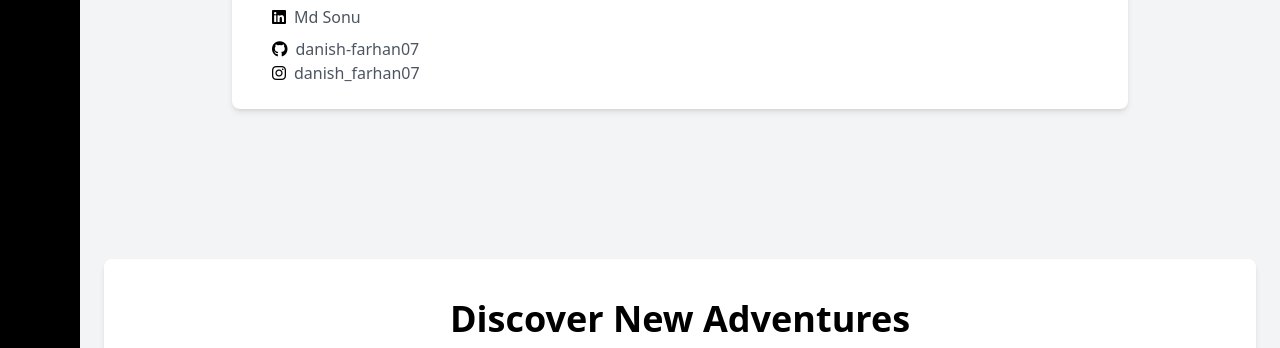
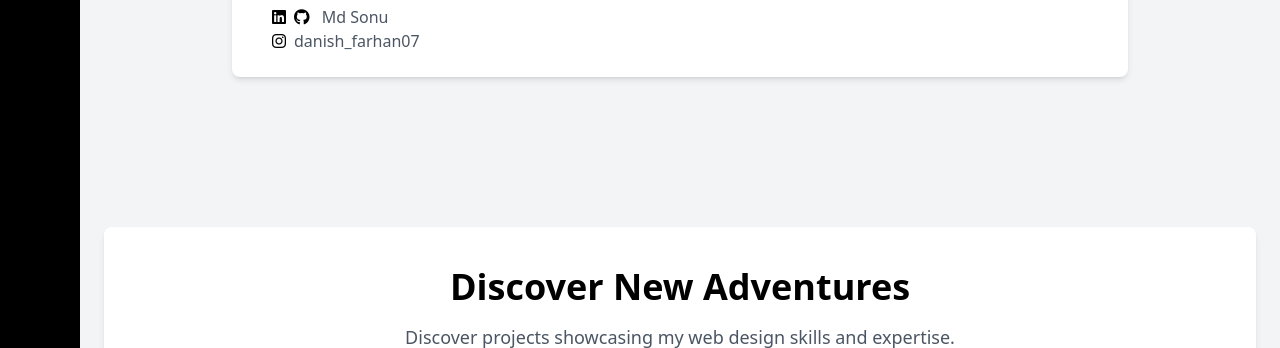
Before and after one commit to md-sonu07/portfolio, a plain HTML site: page index.html in a window 1280 px wide. Shown: the part 452-800 px from the top of the page. Drawn offline with nearby package versions, Linux system fonts and the light colour scheme.

Commit message:
index.html

```diff
--- a/index.html
+++ b/index.html
@@ -8,11 +8,8 @@
     content="Danish Farhan is a passionate developer and creative professional specializing in crafting engaging user experiences and building efficient, innovative web applications." />
   <link rel="icon" href="https://danish-farhan07.github.io/Profile-card/photos/df.png" />
   <script src="https://cdn.tailwindcss.com"></script>
-
   <script src="https://kit.fontawesome.com/f3b142cdac.js" crossorigin="anonymous"></script>
   <script src="https://unpkg.com/typed.js@2.0.16/dist/typed.umd.js"></script>
-
-
   <title>Portfolio</title>
 </head>
 <style>
@@ -80,9 +77,8 @@
       </button>
     </div>
     <!-- navbar -->
-    <div>
-        <!-- Navbar -->
-      <nav class="bg-black z-20 w-full sm:hidden h-16 fixed top-0 left-0 flex items-center justify-between px-5 shadow-lg">
+      <nav
+      class="bg-black z-20 w-full sm:hidden h-16 fixed top-0 left-0 flex items-center justify-between px-5 shadow-lg">
         <!-- Logo -->
         <div class="flex items-center gap-2">
           <i class="fa-solid fa-code text-2xl text-white"></i>
@@ -109,8 +105,6 @@
         </div>
       </nav>
 
-    </div>
-
     <!-- Main Content -->
     <div class="flex-1 p-6 overflow-y-auto">
       <!-- Profile Section -->
@@ -130,19 +124,28 @@
 
           <div class="relative select-none">
             <!-- Future Text -->
-            <span class="absolute  font-mono top-[-32px] max-sm:left-[12rem] left-[17rem] text-2xl font-bold text-transparent outline-none" style="-webkit-text-stroke: 1px black;">
+            <span
+              class="absolute  font-mono top-[-32px] max-sm:left-[12rem] left-[17rem] text-2xl font-bold text-transparent outline-none"
+              style="-webkit-text-stroke: 1px black;">
               Future
             </span>
 
 
             <!-- Arrow SVG -->
-            <svg xmlns="http://www.w3.org/2000/svg" class="absolute top-[-1.5rem] -rotate-3 left-48 max-md:w-[5rem] max-md:-left-34" xmlns:xlink="http://www.w3.org/1999/xlink" version="1.1" width="100" height="100" viewBox="0 0 256 256" xml:space="preserve">
+            <svg xmlns="http://www.w3.org/2000/svg"
+              class="absolute top-[-1.5rem] -rotate-3 left-48 max-md:w-[5rem] max-md:-left-34"
+              xmlns:xlink="http://www.w3.org/1999/xlink" version="1.1" width="100" height="100" viewBox="0 0 256 256"
+              xml:space="preserve">
               <defs>
               </defs>
-              <g style="stroke: none; stroke-width: 0; stroke-dasharray: none; stroke-linecap: butt; stroke-linejoin: miter; stroke-miterlimit: 10; fill: none; fill-rule: nonzero; opacity: 1;" transform="translate(209.979766536965 209.97976653696495) rotate(180) scale(1.83 1.83)" >
-                <path d="M 1 74.438 c -0.07 0 -0.141 -0.007 -0.211 -0.022 C 0.329 74.316 0 73.909 0 73.438 c 0 -13.545 7.554 -26.283 21.271 -35.866 c 11.195 -7.822 25.463 -12.761 37.501 -13.023 v -7.987 c 0 -0.37 0.204 -0.71 0.531 -0.883 c 0.325 -0.173 0.722 -0.153 1.029 0.055 L 89.561 35.5 C 89.835 35.686 90 35.997 90 36.329 s -0.165 0.643 -0.439 0.828 L 60.333 56.923 c -0.308 0.208 -0.704 0.228 -1.029 0.055 c -0.327 -0.173 -0.531 -0.513 -0.531 -0.883 v -8.62 C 28.863 47.668 9.734 56.539 1.911 73.851 C 1.747 74.214 1.387 74.438 1 74.438 z M 60.772 18.445 v 7.093 c 0 0.552 -0.447 1 -1 1 c -21.717 0 -53.929 16.674 -57.456 42.269 c 9.334 -15.291 29.063 -23.336 57.456 -23.336 c 0.553 0 1 0.448 1 1 v 7.739 l 26.442 -17.882 L 60.772 18.445 z" style="stroke: none; stroke-width: 1; stroke-dasharray: none; stroke-linecap: butt; stroke-linejoin: miter; stroke-miterlimit: 10; fill: rgb(0,0,0); fill-rule: nonzero; opacity: 1;" transform=" matrix(1 0 0 1 0 0) " stroke-linecap="round" />
+              <g style="stroke: none; stroke-width: 0; stroke-dasharray: none; stroke-linecap: butt; stroke-linejoin: miter; stroke-miterlimit: 10; fill: none; fill-rule: nonzero; opacity: 1;"
+                transform="translate(209.979766536965 209.97976653696495) rotate(180) scale(1.83 1.83)">
+                <path
+                  d="M 1 74.438 c -0.07 0 -0.141 -0.007 -0.211 -0.022 C 0.329 74.316 0 73.909 0 73.438 c 0 -13.545 7.554 -26.283 21.271 -35.866 c 11.195 -7.822 25.463 -12.761 37.501 -13.023 v -7.987 c 0 -0.37 0.204 -0.71 0.531 -0.883 c 0.325 -0.173 0.722 -0.153 1.029 0.055 L 89.561 35.5 C 89.835 35.686 90 35.997 90 36.329 s -0.165 0.643 -0.439 0.828 L 60.333 56.923 c -0.308 0.208 -0.704 0.228 -1.029 0.055 c -0.327 -0.173 -0.531 -0.513 -0.531 -0.883 v -8.62 C 28.863 47.668 9.734 56.539 1.911 73.851 C 1.747 74.214 1.387 74.438 1 74.438 z M 60.772 18.445 v 7.093 c 0 0.552 -0.447 1 -1 1 c -21.717 0 -53.929 16.674 -57.456 42.269 c 9.334 -15.291 29.063 -23.336 57.456 -23.336 c 0.553 0 1 0.448 1 1 v 7.739 l 26.442 -17.882 L 60.772 18.445 z"
+                  style="stroke: none; stroke-width: 1; stroke-dasharray: none; stroke-linecap: butt; stroke-linejoin: miter; stroke-miterlimit: 10; fill: rgb(0,0,0); fill-rule: nonzero; opacity: 1;"
+                  transform=" matrix(1 0 0 1 0 0) " stroke-linecap="round" />
               </g>
-              </svg>
+            </svg>
           </div>
 
 
@@ -166,12 +169,17 @@
         </p>
 
         <p class="text-gray-600 ml-4 mt-2 flex">
-          <span><i class="fab fa-linkedin pr-2 text-black"></i></span><a class="cursor-pointer" href="https://www.linkedin.com/in/md-sonu-b369a632a/"
-            target="_blank">Md Sonu</a>
-        </p>
-        <p class="text-gray-600 ml-4 mt-2 flex">
-          <span><i class="fab fa-github pr-2 text-black"></i></span><a class="cursor-pointer" href="https://github.com/danish-farhan07"
-            target="_blank">danish-farhan07</a>
+          <span>
+            <a class="cursor-pointer" href="https://www.linkedin.com/in/md-sonu-b369a632a/" target="_blank">
+              <i class="fab fa-linkedin pr-2 text-black"></i>
+          </a>
+        </span>
+        <span>
+          <a class="cursor-pointer" href="https://github.com/md-sonu07" target="_blank">
+            <i class="fab fa-github pr-2 text-black"></i>
+        </a>
+        <span>Md Sonu</span>
+      </span>
         </p>
         <p class="text-gray-600  ml-4  flex">
           <span><i class="fab fa-instagram pr-2 text-black"></i></span><a
@@ -231,7 +239,8 @@
                   A website showcasing dynamic movie streaming features with
                   personalized user interfaces.
                 </p>
-                <a href="https://github.com/danish-farhan07" target="_blank" class="font-medium underline text-black ">Read More</a>
+                <a href="https://github.com/danish-farhan07" target="_blank"
+                  class="font-medium underline text-black ">Read More</a>
               </div>
             </div>
 
@@ -255,7 +264,8 @@
                   Weather app provides current weather conditions, forecasts,
                   helping users plan their daily activities accordingly.
                 </p>
-                <a href="https://github.com/danish-farhan07" target="_blank" class="font-medium underline text-black ">Read More</a>
+                <a href="https://github.com/danish-farhan07" target="_blank"
+                  class="font-medium underline text-black ">Read More</a>
               </div>
             </div>
 
@@ -279,7 +289,8 @@
                   Search, filter, and explore a vast library of movies with
                   our movie search website. Find new releases, classic films!
                 </p>
-                <a href="https://github.com/danish-farhan07" target="_blank" class="font-medium underline text-black ">Read More</a>
+                <a href="https://github.com/danish-farhan07" target="_blank"
+                  class="font-medium underline text-black ">Read More</a>
               </div>
             </div>
 
@@ -303,7 +314,8 @@
                   A music streaming platform inspired by Spotify, offering a
                   similar user experience, features, and functionality.
                 </p>
-                <a href="https://github.com/danish-farhan07" target="_blank" class="font-medium underline text-black ">Read More</a>
+                <a href="https://github.com/danish-farhan07" target="_blank"
+                  class="font-medium underline text-black ">Read More</a>
               </div>
             </div>
             <!-- Project 5 -->
@@ -327,7 +339,8 @@
                   websites, replicating the layout, design, and visual
                   elements.
                 </p>
-                <a href="https://github.com/danish-farhan07" target="_blank" class="font-medium underline text-black ">Read More</a>
+                <a href="https://github.com/danish-farhan07" target="_blank"
+                  class="font-medium underline text-black ">Read More</a>
               </div>
             </div>
 
@@ -352,7 +365,8 @@
                   allowing users to create, edit, organize, and store notes
                   securely.
                 </p>
-                <a href="https://github.com/danish-farhan07" target="_blank" class="font-medium underline text-black ">Read More</a>
+                <a href="https://github.com/danish-farhan07" target="_blank"
+                  class="font-medium underline text-black ">Read More</a>
               </div>
             </div>
           </div>
@@ -576,8 +590,8 @@
               <li class="flex items-center">
                 <i class="fab fa-github text-black text-xl mr-4"></i>
                 GitHub:
-                <a href="https://github.com/danish-farhan07" target="_blank"
-                  class="text-black underline ml-2">@github/danish-farhan07</a>
+                <a href="https://github.com/md-sonu07" target="_blank"
+                  class="text-black underline ml-2">@github/md-sonu07</a>
               </li>
               <li class="flex items-center">
                 <i class="fab fa-twitter text-black text-xl mr-4"></i>
@@ -625,9 +639,9 @@
             </form>
           </div>
           <div class="lg:flex max-lg:flex-col justify-between items-center mt-8">
-            <p class="text-gray-600">Made <span class="text-red-500"> &#10084</span> danish_farhan07</p>
+            <p class="text-gray-600">Made <span class="text-red-500"> &#10084</span> Md Sonu</p>
             <div class="flex lg:justify-center justify-end space-x-4">
-              <p class="text-[#8892b0]">&copy; 2024 <span class="text-black">Danish Farhan</span>. All Rights Reserved.
+              <p class="text-[#8892b0]">&copy; 2024 <span class="text-black">Md Sonu</span>. All Rights Reserved.
               </p>
             </div>
           </div>
@@ -648,4 +662,5 @@
 
   <script src="script.js"></script>
 </body>
+
 </html>
```
